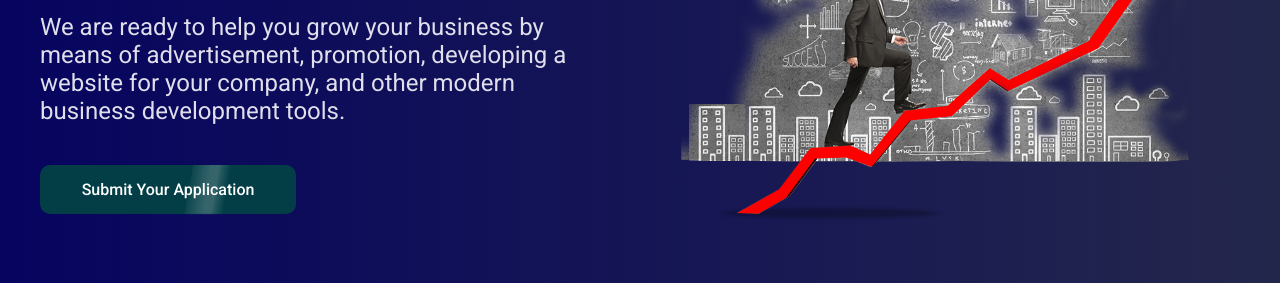
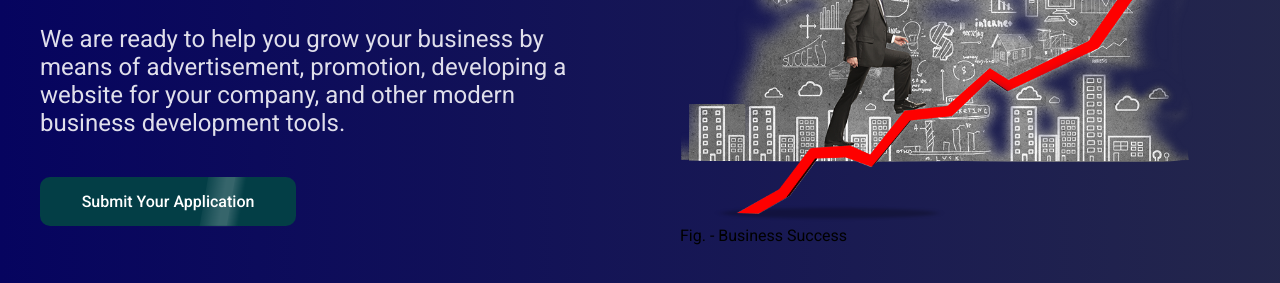
Before and after one commit to 00012256/WT.CW1, a website: page index.html in a window 1280 px wide. Shown: the part 326-609 px from the top of the page. Drawn offline with Linux system fonts and the light colour scheme.

Commit message:
Figure and figcaption added

```diff
--- a/index.html
+++ b/index.html
@@ -62,7 +62,10 @@
                     </a>
                 </div>
                 <div class="intro-img">
-                    <img src="images/business.png" alt="">
+                  <figure>
+                    <img src="images/business.png" alt="business success">
+                    <figcaption>Fig. - Business Success</figcaption>
+                  </figure>
                 </div>
             </div>
         </div>
```
